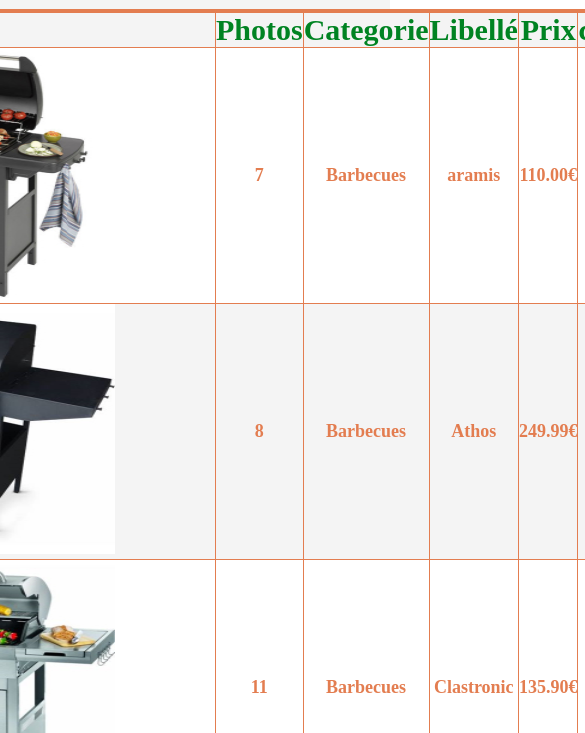
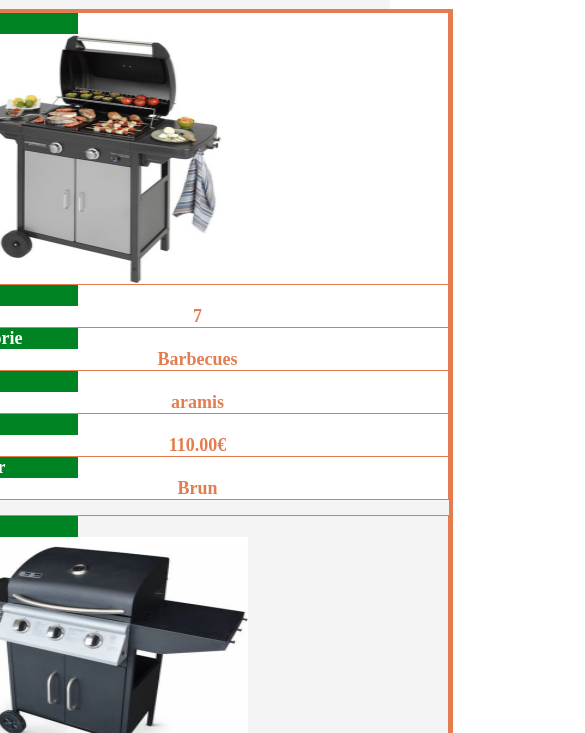
Before and after one commit to Lmickaeldev/jarditou_project, a plain HTML site: page tableau.html in a window 390 px wide. Shown: the part 111-844 px from the top of the page, 585 px wide, since content can reach past the window. Drawn offline with Linux system fonts and the light colour scheme.

Commit message:
mis a jours

```diff
--- a/assets/css/style.css
+++ b/assets/css/style.css
@@ -223,7 +223,7 @@ footer .logo {
   background-color: #f4f4f4;
   text-align: center;
   justify-content: center;
-  padding-top: 90px;
+  padding-top: 30px;
   border-collapse: collapse;
 }
 .tableau body {
@@ -308,6 +308,7 @@ input[type="radio"] {
   }
   .nav-bar {
     position: absolute;
+
     background-color: rgba(223, 223, 223, 0.9);
     width: 100%;
     height: 100vh;
@@ -352,6 +353,48 @@ input[type="radio"] {
 
 
   }
+
+  table , thead, tbody, tr, th, tr, td {
+
+        display: flex;
+        flex-direction: column;
+    }
+    .tableau{
+      padding-top: 0;
+
+    }
+    .tableau thead {
+        display: none;
+
+    }
+
+     td {
+        padding-left: 5px;
+
+        margin-top: -1px;
+
+    }
+
+
+     td::before {
+
+        content: attr(data-label);
+        width: 130px;
+        bottom: 0;
+        background-color:#008322;
+        color: #FFF;
+        display: flex;
+        align-items: center;
+        font-weight: bold;
+    }
+
+     tr {
+        margin-bottom: 1rem;
+    }
+
+     th + td {
+        padding-left: 10px;
+    }
 }
 @media screen and (max-width: 590px) {
   .logo h1 {
--- a/tableau.html
+++ b/tableau.html
@@ -1,5 +1,5 @@
 <!DOCTYPE html>
-<html lang="en">
+<html lang="fr">
   <head>
     <meta charset="UTF-8" />
     <meta http-equiv="X-UA-Compatible" content="IE=edge" />
@@ -34,12 +34,12 @@
       <table class="tableau">
         <thead>
                     <tr>
-            <td><h3>ID</h3></td>
-            <td><h3>Photos</h3></td>
-            <td><h3>Categorie</h3></td>
-            <td><h3>Libellé</h3></td>
-            <td><h3>Prix</h3></td>
-            <td><h3>couleur</h3></td>
+            <th><h3>ID</h3></th>
+            <th><h3>Photos</h3></th>
+            <th><h3>Categorie</h3></th>
+            <th><h3>Libellé</h3></th>
+            <th><h3>Prix</h3></th>
+            <th><h3>couleur</h3></th>
           </tr>
         </thead>
         <tbody>
@@ -126,12 +126,19 @@
             <li><a href="#">Plan du site</a></li>
           </ul>
         </nav>
-        <a class="logo" href="#"
-          ><h1>
-            jarditou<span class="qualité">la qualité depuis 70 ans</span>
-          </h1></a
-        >
+        <a class="logo" href="#"><h1>jarditou</h1><p class="qualité">la qualité depuis 70 ans</p></a>
       </div>
     </footer>
+    <!-- script source exterieurs-->
+    <script>
+      document.querySelectorAll('.tableau').forEach(function (table) {
+    let labels = Array.from(table.querySelectorAll('th')).map(function (th) {
+        return th.innerText
+    })
+    table.querySelectorAll('td').forEach(function (td, i) {
+        td.setAttribute('data-label', labels[i % labels.length])
+    })
+})
+    </script>
   </body>
 </html>
```
